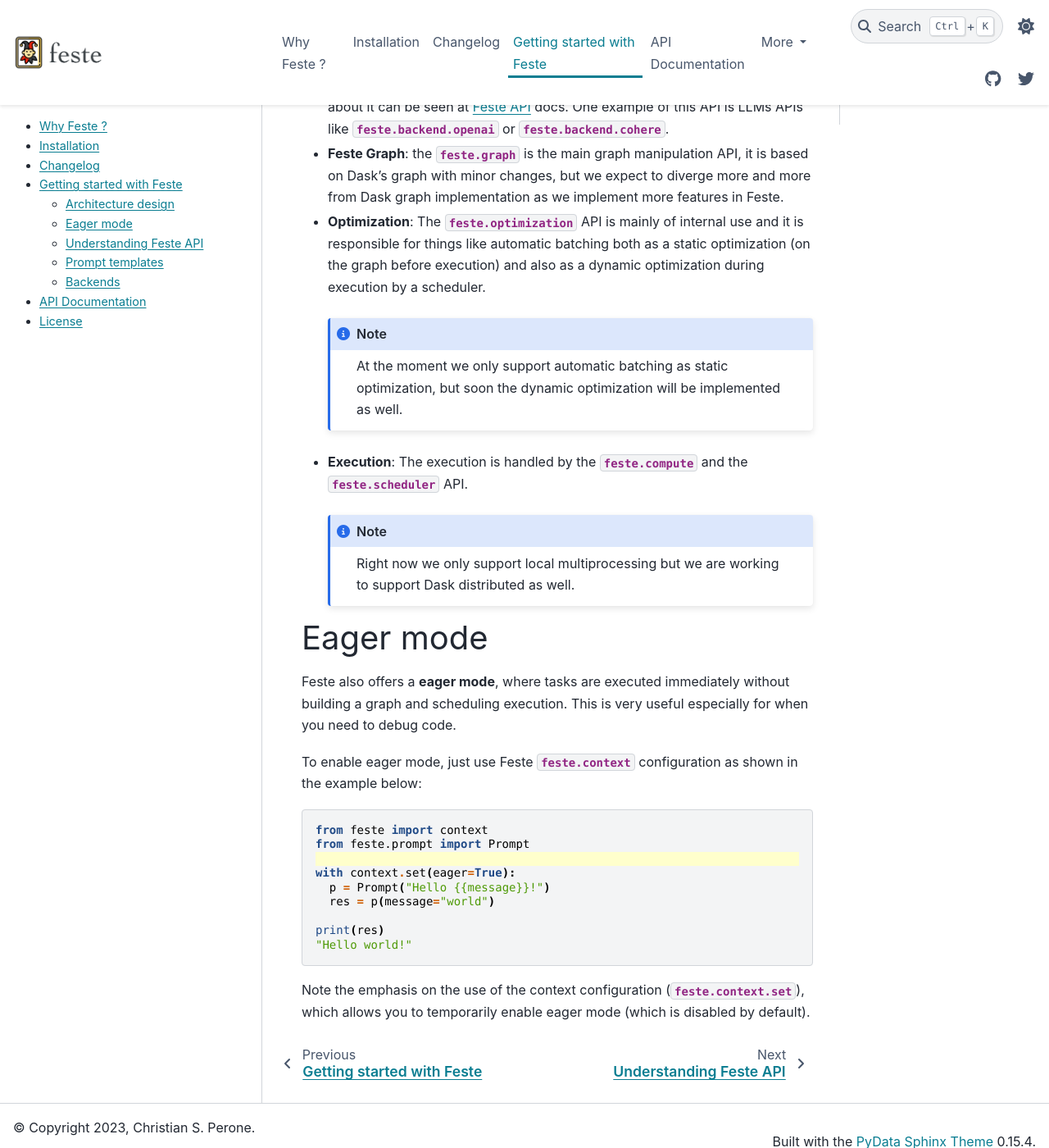
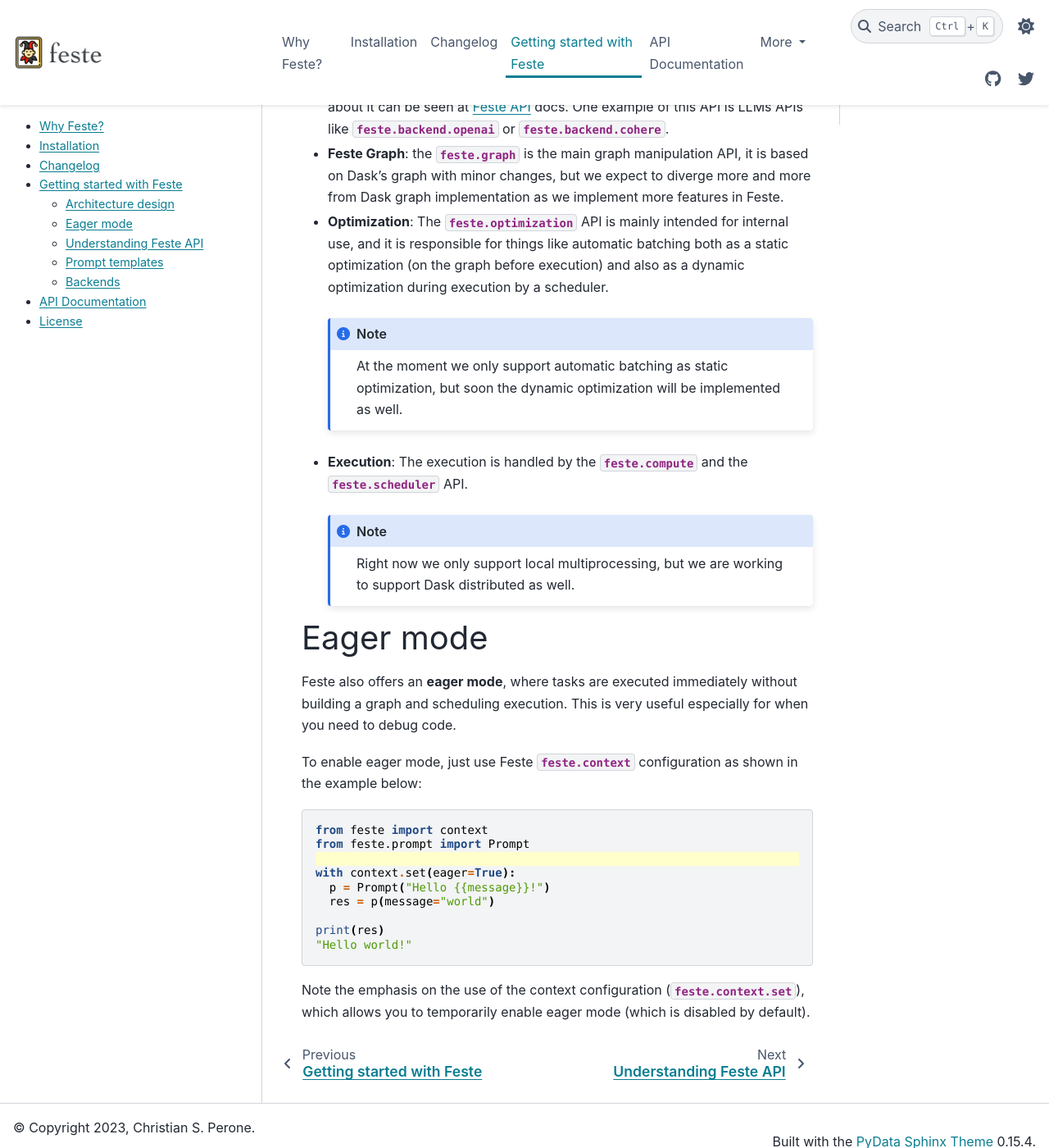
Before and after one commit to perone/feste, a Sphinx documentation site: the page built from docs/source/design.rst, in a window 1280 px wide and 1400 px high, scrolled down 724 px. Shown: the whole window at 82% size. Built offline with Sphinx 7.4.7 and the PyData theme 0.15.4, drawn with Linux system fonts in a browser that asks for light colours.

Commit message:
docs: fix typos, rephrase some sentences

```diff
--- a/docs/source/design.rst
+++ b/docs/source/design.rst
@@ -29,8 +29,8 @@
   diverge more and more from Dask graph implementation as we implement
   more features in Feste.
 
-* **Optimization**: The :mod:`feste.optimization` API is mainly of internal
-  use and it is responsible for things like automatic batching both as a
+* **Optimization**: The :mod:`feste.optimization` API is mainly intended for internal
+  use, and it is responsible for things like automatic batching both as a
   static optimization (on the graph before execution) and also as a dynamic
   optimization during execution by a scheduler.
 
@@ -41,12 +41,12 @@
 * **Execution**: The execution is handled by the :mod:`feste.compute` and
   the :mod:`feste.scheduler` API.
 
-  .. note:: Right now we only support local multiprocessing but we are
+  .. note:: Right now we only support local multiprocessing, but we are
             working to support Dask distributed as well.
 
 Eager mode
 -------------------------------------------------------------------------------
-Feste also offers a **eager mode**, where tasks are executed immediately without
+Feste also offers an **eager mode**, where tasks are executed immediately without
 building a graph and scheduling execution. This is very useful especially
 for when you need to debug code.
 
--- a/docs/source/index.rst
+++ b/docs/source/index.rst
@@ -6,7 +6,7 @@
 |Lint| |Tests| |Coverage| |License|
 
 Welcome to **Feste**. Feste is a free and open-source framework with
-permissive license that allows scalable compositioning of NLP tasks
+permissive license that allows scalable composition of NLP tasks
 using a graph execution model that is optimized and executed by specialized
 schedulers.
 
--- a/docs/source/why.rst
+++ b/docs/source/why.rst
@@ -1,11 +1,11 @@
-Why Feste ?
+Why Feste?
 -------------------------------------------------------------------------------
-Most "Prompt-Ops" tools are nowadays focused in chaining tasks/prompts. Feste
+Most "Prompt-Ops" tools are nowadays focused on chaining tasks/prompts. Feste
 goes beyond chaining and provides optimizations such as **automatic batching**
 of API calls to avoid latency, **automatic parallelization** of tasks that can
 be executed in parallel and even **distributed execution** (*coming soon*).
 
 Although Feste also provides an **eager mode**, Feste achieves its goals by introducing
 a lazy evaluation API where each call to Feste tasks builds an internal graph that gets
-otpimized and executed in parallel, so you don't have to worry about async calls or
+optimized and executed in parallel, so you don't have to worry about async calls or
 batching API calls. For more information please read the :ref:`architecture_design`.
```
Also changed, not shown: docs/source/prompt.rst (+4 -4 lines), 4 other files.
